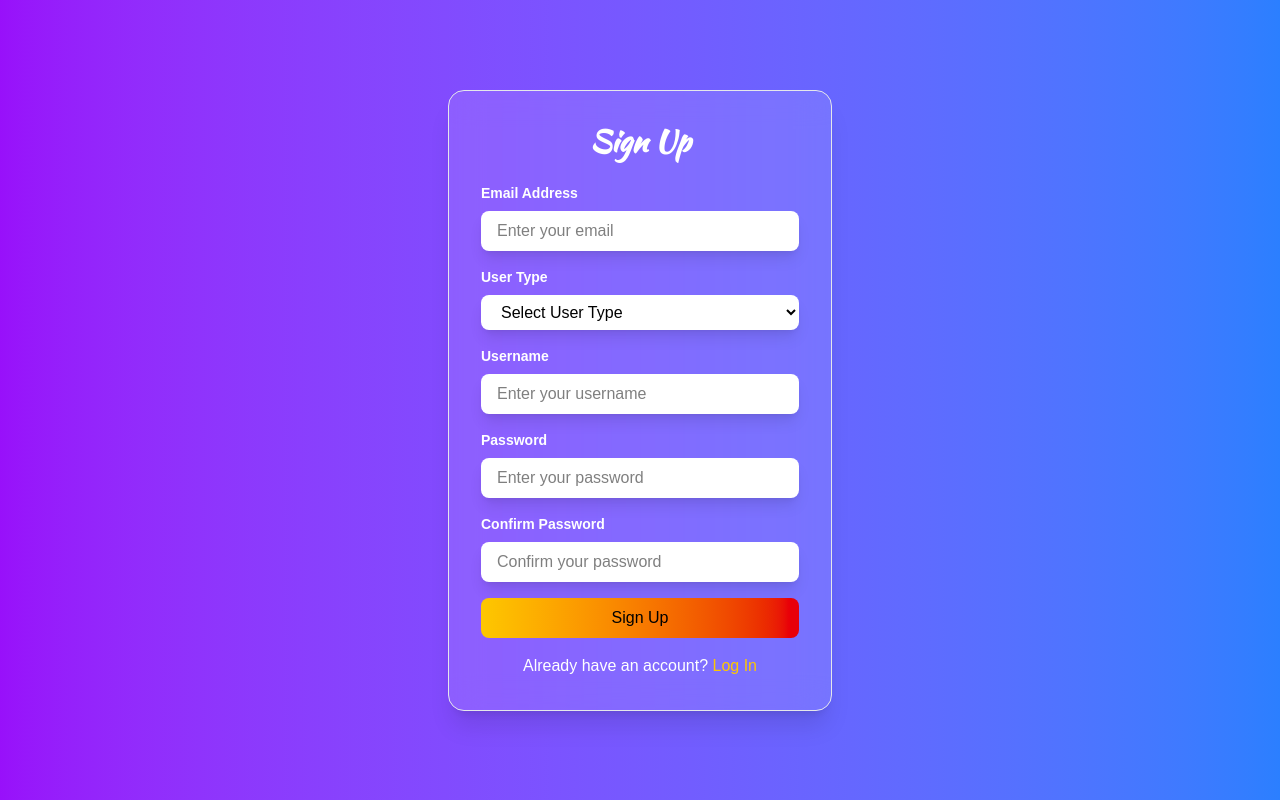
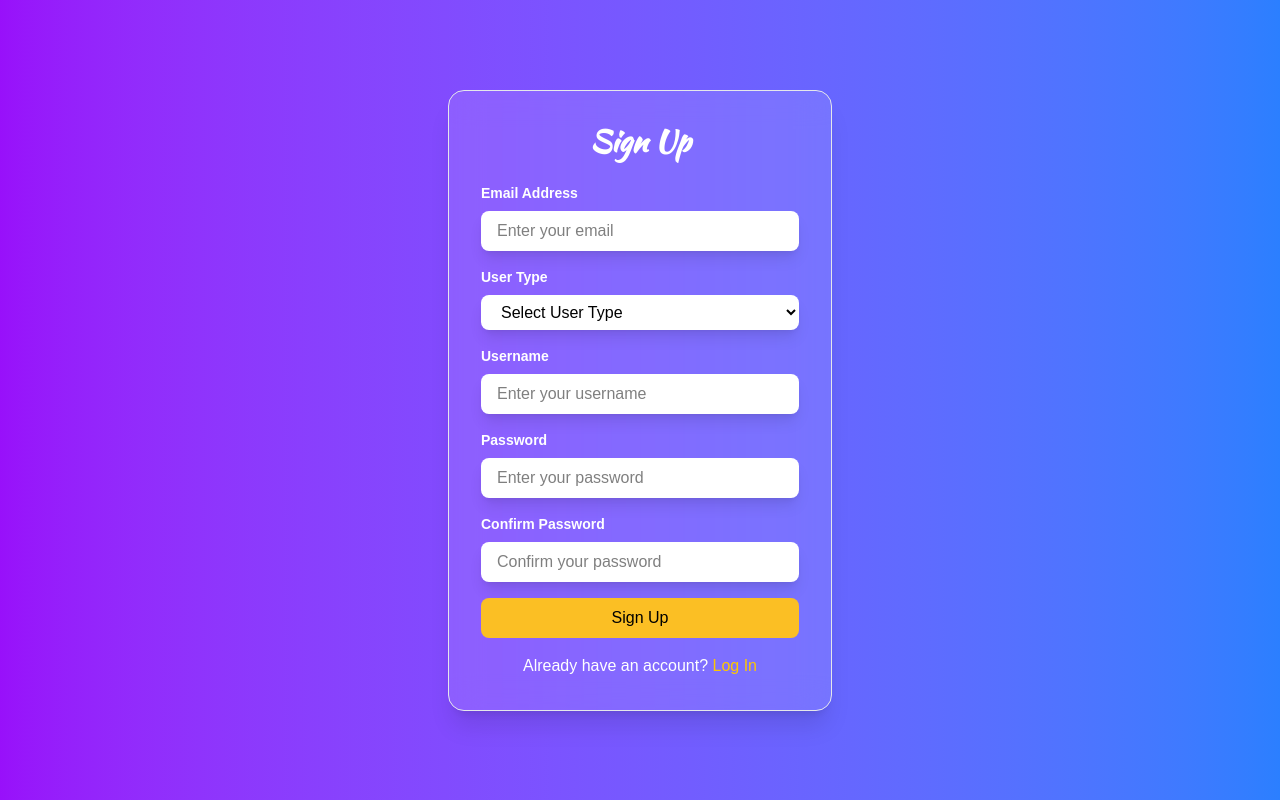
Before and after one commit to andrewindeche/brandinfluencerapp, a Next.js app in the folder frontend/: page /signup in a window 1280 px wide. Built offline with nearby package versions, Linux system fonts and the light colour scheme; a web font is replaced by a local one.

Commit message:
update custom button style

```diff
--- a/frontend/src/pages/forgotpassword.tsx
+++ b/frontend/src/pages/forgotpassword.tsx
@@ -33,7 +33,7 @@ const ForgotPasswordForm: React.FC = () => {
 
           <button
             type="submit"
-            className="w-full bg-gradient-to-r from-yellow-400 to-red-600 text-white py-2 rounded-lg hover:shadow-lg transition-transform transform hover:scale-105"
+            className="w-full text-white py-2 rounded-lg hover:shadow-lg transition-transform transform hover:scale-105"
           >
             Reset Password
           </button>
--- a/frontend/src/pages/login.tsx
+++ b/frontend/src/pages/login.tsx
@@ -185,7 +185,7 @@ const LoginForm: React.FC = () => {
 
           <button
             type="submit"
-            className="w-full bg-gradient-to-r from-yellow-400 to-red-600 text-white py-2 rounded-lg hover:shadow-lg transition-transform transform hover:scale-105"
+            className="w-full text-white py-2 rounded-lg hover:shadow-lg transition-transform transform hover:scale-105"
             disabled={!passwordsMatch}
           >
             Log In
--- a/frontend/src/pages/signup.tsx
+++ b/frontend/src/pages/signup.tsx
@@ -218,7 +218,7 @@ const SignUpForm: React.FC = () => {
 
           <button
             type="submit"
-            className="w-full bg-gradient-to-r from-yellow-400 to-red-600 text-white py-2 rounded-lg hover:shadow-lg transition-transform transform hover:scale-105"
+            className="w-full text-white py-2 rounded-lg hover:shadow-lg transition-transform transform hover:scale-105"
           >
             Sign Up
           </button>
```
